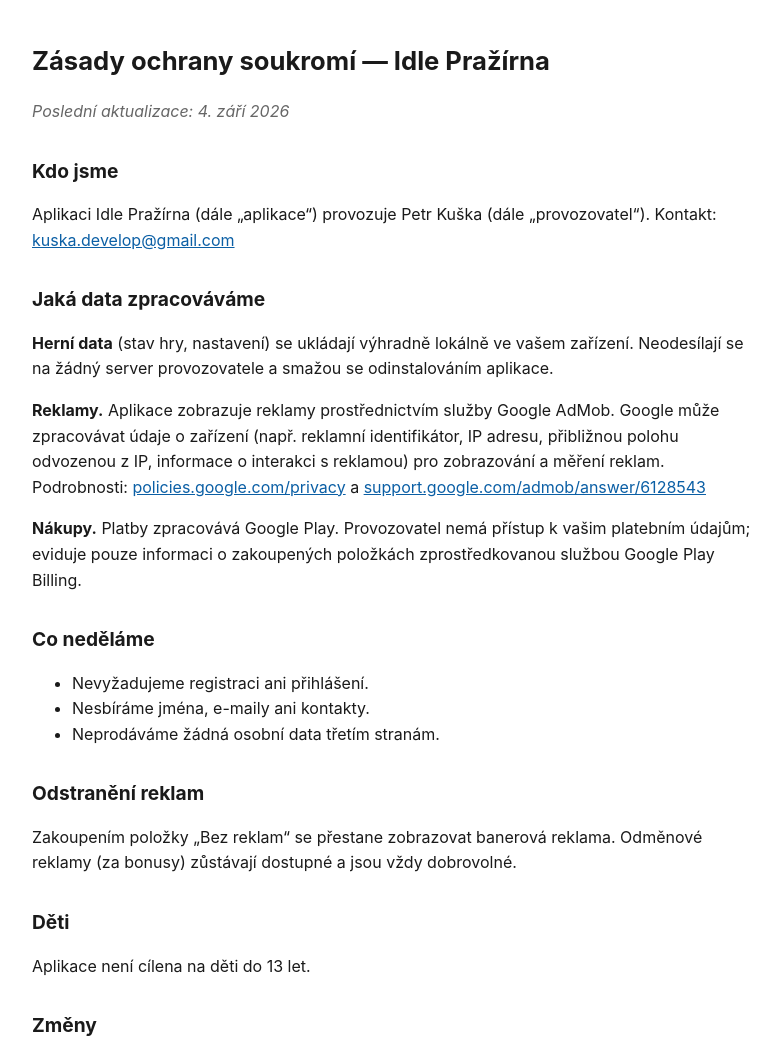
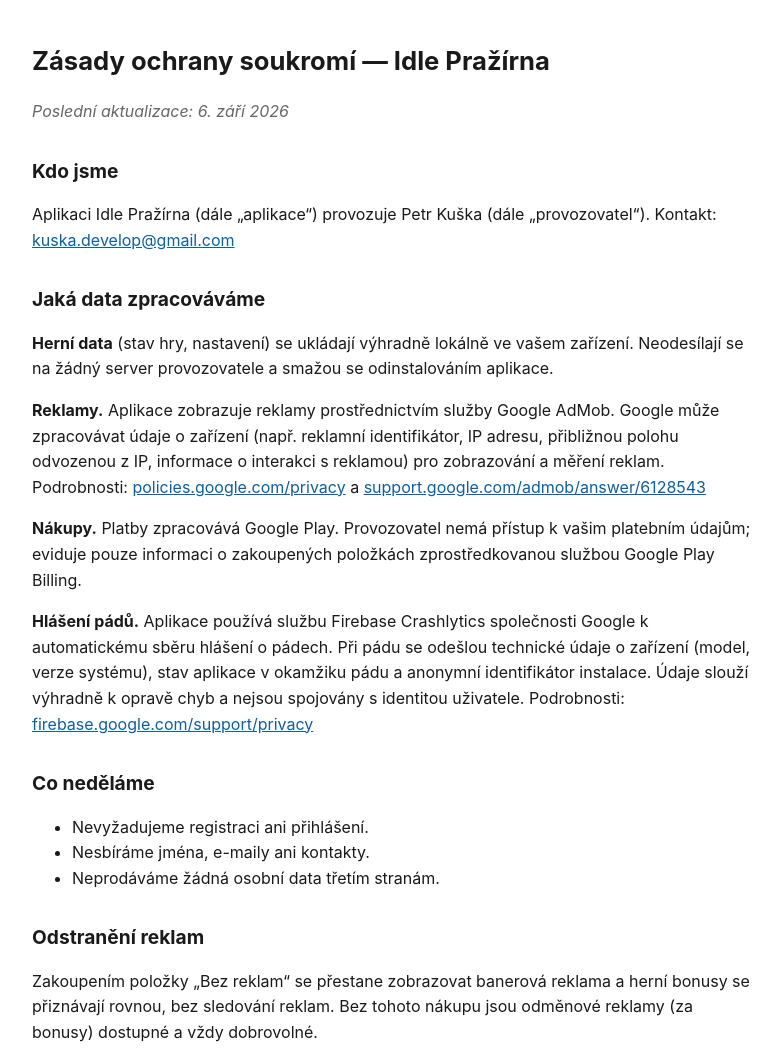
Before and after one commit to arenaq/privacy_policy, a plain HTML site: page idle_coffee.html in a window 1280 px wide. Shown: the top 1049 px of the page, without its empty margins (248-1028 px from the left). Drawn offline with Linux system fonts and the light colour scheme.

Commit message:
Update idle_coffee.html

```diff
--- a/idle_coffee.html
+++ b/idle_coffee.html
@@ -24,7 +24,7 @@
 <body>
 
 <h1>Zásady ochrany soukromí — Idle Pražírna</h1>
-<p class="updated">Poslední aktualizace: 4. září 2026</p>
+<p class="updated">Poslední aktualizace: 6. září 2026</p>
 
 <h2>Kdo jsme</h2>
 <p>Aplikaci Idle Pražírna (dále „aplikace“) provozuje Petr Kuška
@@ -45,6 +45,13 @@
 <p><strong>Nákupy.</strong> Platby zpracovává Google Play. Provozovatel
 nemá přístup k vašim platebním údajům; eviduje pouze informaci
 o zakoupených položkách zprostředkovanou službou Google Play Billing.</p>
+<p><strong>Hlášení pádů.</strong> Aplikace používá službu Firebase
+Crashlytics společnosti Google k automatickému sběru hlášení o pádech.
+Při pádu se odešlou technické údaje o zařízení (model, verze systému),
+stav aplikace v okamžiku pádu a anonymní identifikátor instalace.
+Údaje slouží výhradně k opravě chyb a nejsou spojovány s identitou
+uživatele. Podrobnosti:
+<a href="https://firebase.google.com/support/privacy">firebase.google.com/support/privacy</a></p>
 
 <h2>Co neděláme</h2>
 <ul>
@@ -55,7 +62,8 @@
 
 <h2>Odstranění reklam</h2>
 <p>Zakoupením položky „Bez reklam“ se přestane zobrazovat banerová
-reklama. Odměnové reklamy (za bonusy) zůstávají dostupné a jsou vždy
+reklama a herní bonusy se přiznávají rovnou, bez sledování reklam.
+Bez tohoto nákupu jsou odměnové reklamy (za bonusy) dostupné a vždy
 dobrovolné.</p>
 
 <h2>Děti</h2>
@@ -72,6 +80,10 @@
 The app shows ads via Google AdMob, which may process device data
 (advertising ID, IP address, ad interaction data) — see
 <a href="https://policies.google.com/privacy">policies.google.com/privacy</a>.
+Crash reports are collected via Google Firebase Crashlytics (device
+model, OS version, app state at the time of the crash, an anonymous
+installation identifier) solely to diagnose and fix bugs — see
+<a href="https://firebase.google.com/support/privacy">firebase.google.com/support/privacy</a>.
 Purchases are processed by Google Play; we never see your payment
 details. No account is required and we collect no personal data
 ourselves.
```
